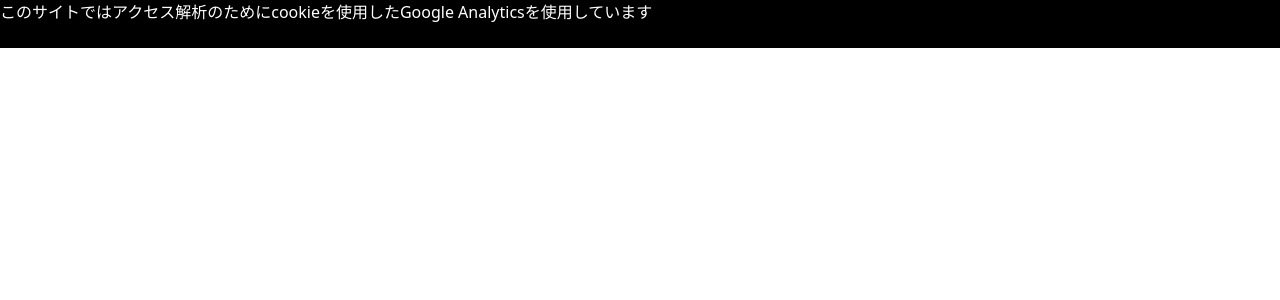
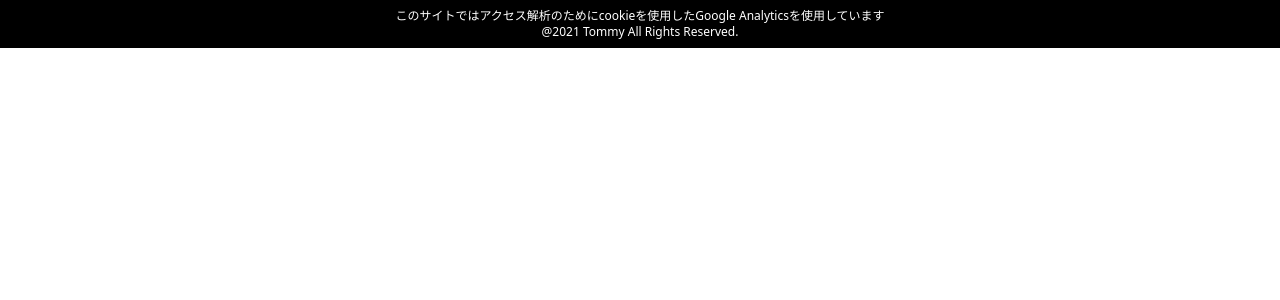
Before and after one commit to momo3159/my-blog, a Gatsby app: page /components/Organisms/Footer in a window 1280 px wide. Shown: the top 300 px of the page. Built offline with nearby package versions, Linux system fonts and the light colour scheme.

Commit message:
footerのCSSを記述

```diff
--- a/src/pages/components/Organisms/Footer.tsx
+++ b/src/pages/components/Organisms/Footer.tsx
@@ -2,11 +2,11 @@ import React, { FC } from 'react';
 
 const Footer: FC = () => (
   <footer className="bg-black">
-    <div className="text-white">
+    <p className="text-white text-center text-xs py-2">
       このサイトではアクセス解析のためにcookieを使用したGoogle
-      Analyticsを使用しています
-    </div>
-    <div>@2021 Tommy All Rights Reserved.</div>
+      Analyticsを使用しています<br/>
+      @2021 Tommy All Rights Reserved.
+    </p>
   </footer>
 );
 
```
